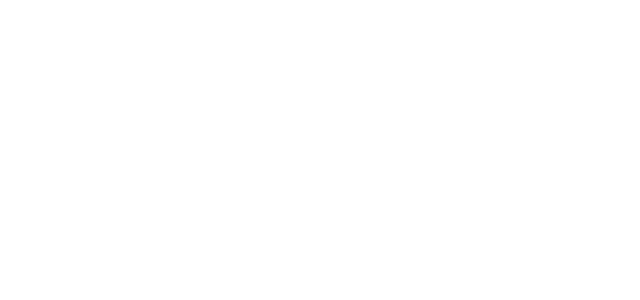
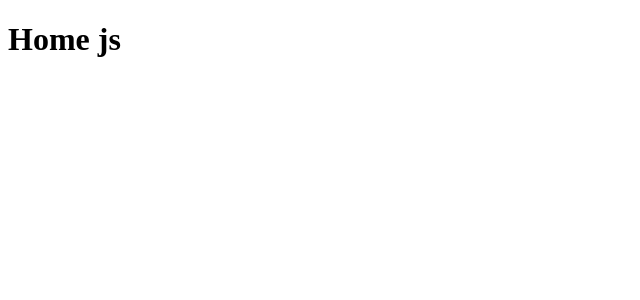
Before and after one commit to moniskhan-hs/seprate-meta, a React (Vite) app: page / in a window 1280 px wide. Before the commit this address had no page. Shown: the top 300 px of the page, without its empty margins (0-640 px from the left). Built offline with nearby package versions, Linux system fonts and the light colour scheme.

Commit message:
Added the home screen

```diff
--- a/src/App.jsx
+++ b/src/App.jsx
@@ -2,6 +2,7 @@
 import About from './Components/About'
 import Website from './Components/Website'
 import { BrowserRouter, Route, Routes } from 'react-router-dom'
+import Home from './Components/Home'
 
 const App = () => {
   return (
@@ -9,6 +10,7 @@
       <Routes>
           <Route path="/website/:id" element={<Website />} />
          <Route path="/about" element={<About />} />
+         <Route path="/" element={<Home />} />
 
         </Routes>
     </BrowserRouter>
--- /dev/null
+++ b/src/Components/Home.jsx
@@ -0,0 +1,11 @@
+import React from 'react'
+
+const Home = () => {
+  return (
+    <div>
+      <h1>Home js</h1>
+    </div>
+  )
+}
+
+export default Home
```
